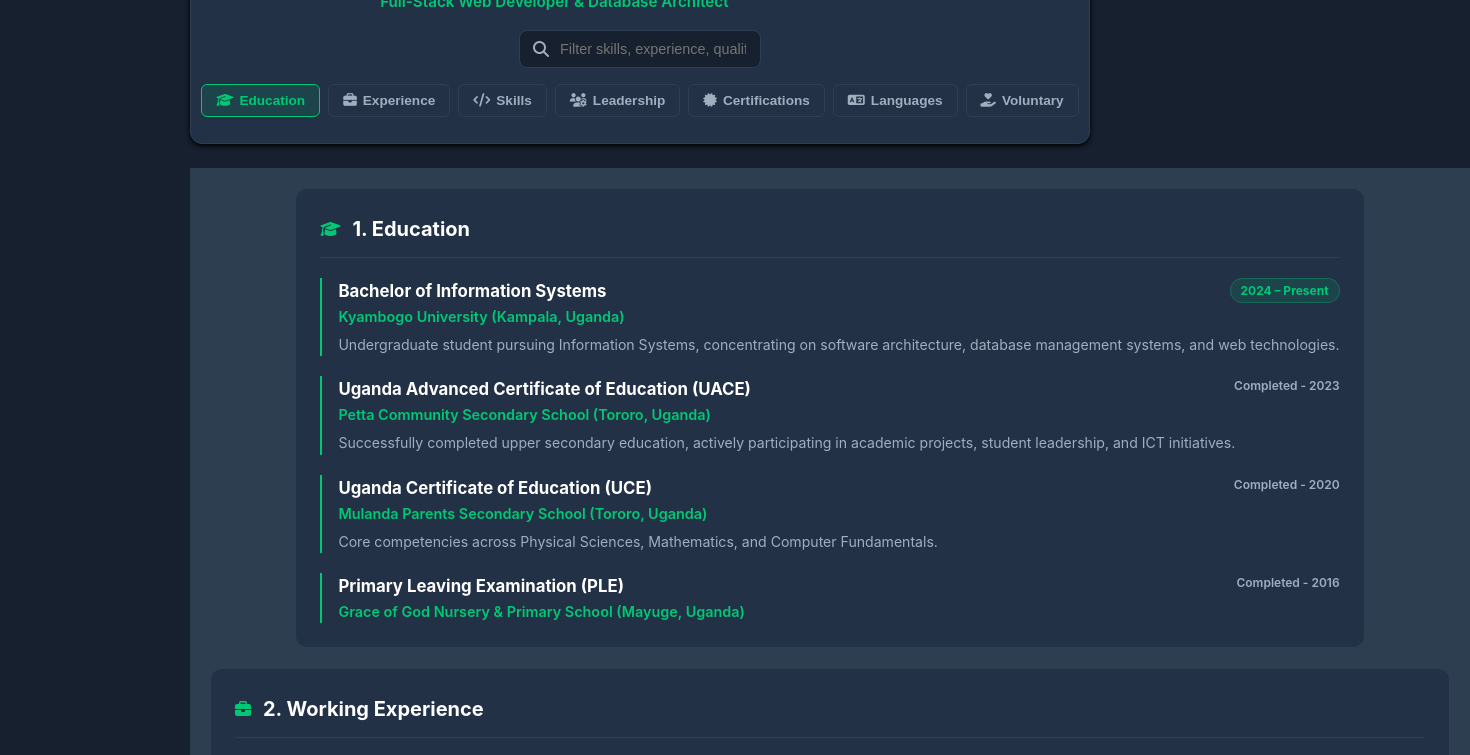
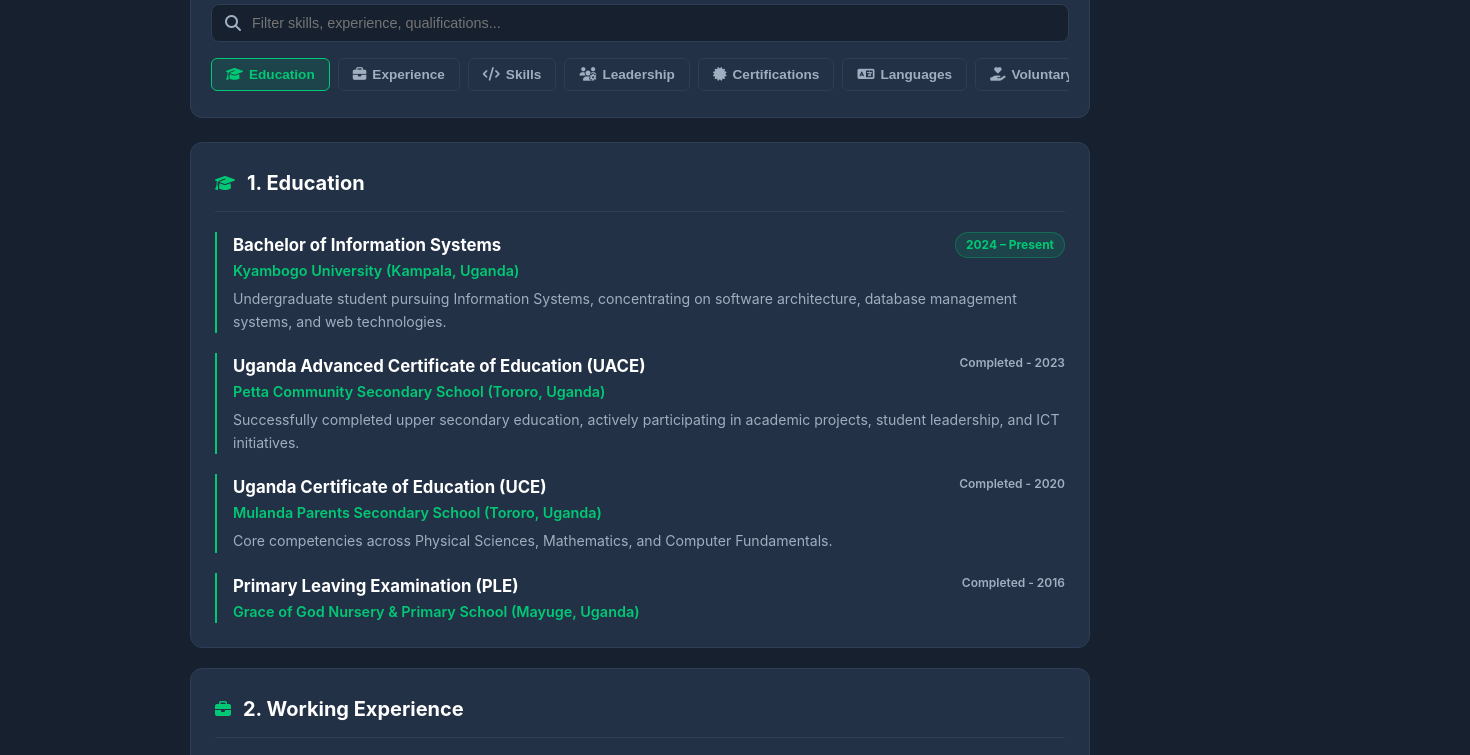
Before and after one commit to Pascal01dev/Pasikali_Developer_Portifolio, a website: page cv/cv.html in a window 1280 px wide. Shown: the part 123-878 px from the top of the page, 1470 px wide, since content can reach past the window. Drawn offline with Linux system fonts and the light colour scheme; files that its build step writes are made by us from their sources.

Commit message:
Portifolio cv update

```diff
--- a/cv/cv.html
+++ b/cv/cv.html
@@ -7,7 +7,6 @@
 
   <!-- External Styles & Icons -->
   <link rel="stylesheet" href="https://cdnjs.cloudflare.com/ajax/libs/font-awesome/6.4.0/css/all.min.css">
-  <link rel="stylesheet" href="style.css">cv/cv.cv/cv.html
   <link rel="stylesheet" href="cv.css">
 
   <!-- html2pdf.js library for clean, client-side PDF export -->
```
Also changed, not shown: cv/cv.css (renamed from cv/Not-found/cv.css).
